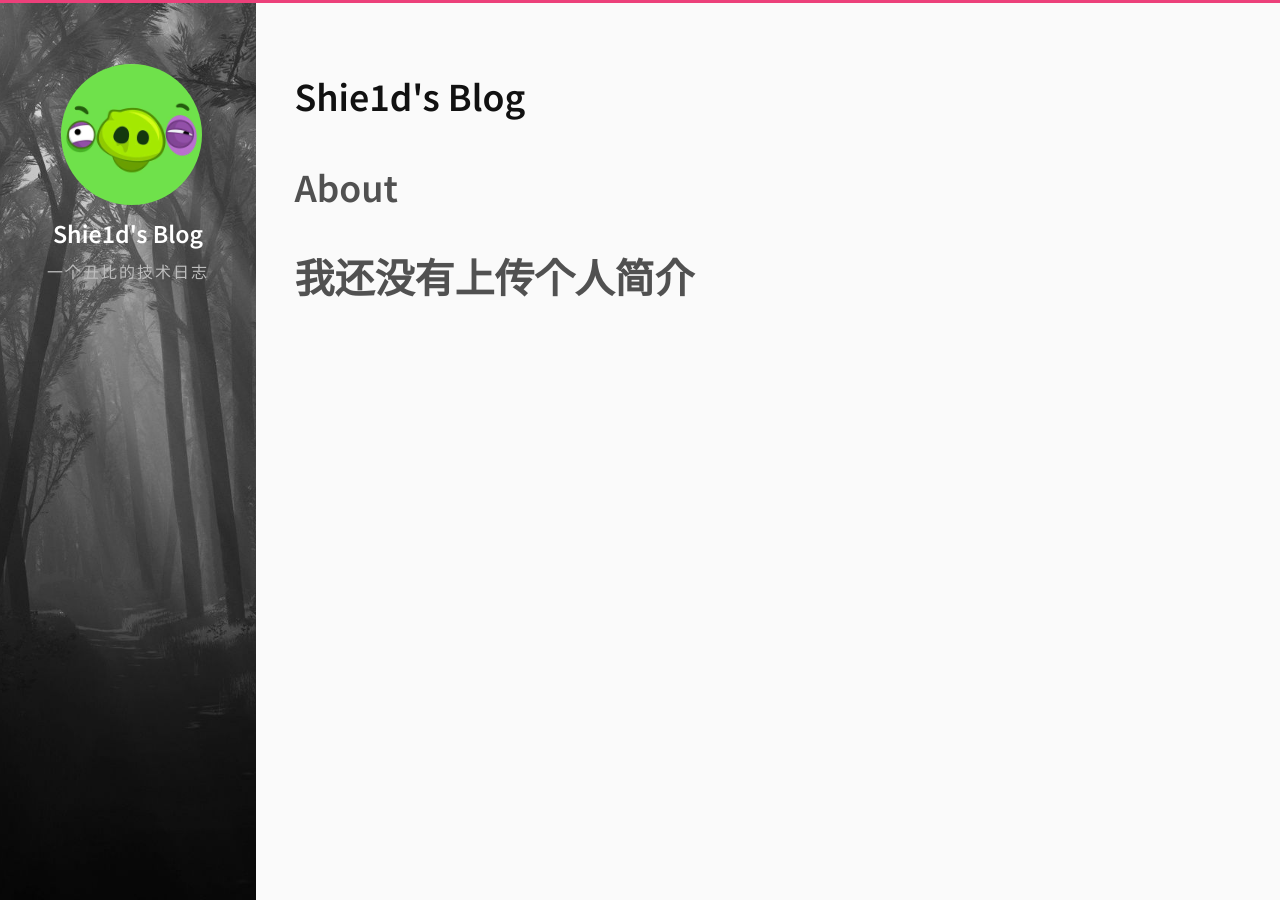
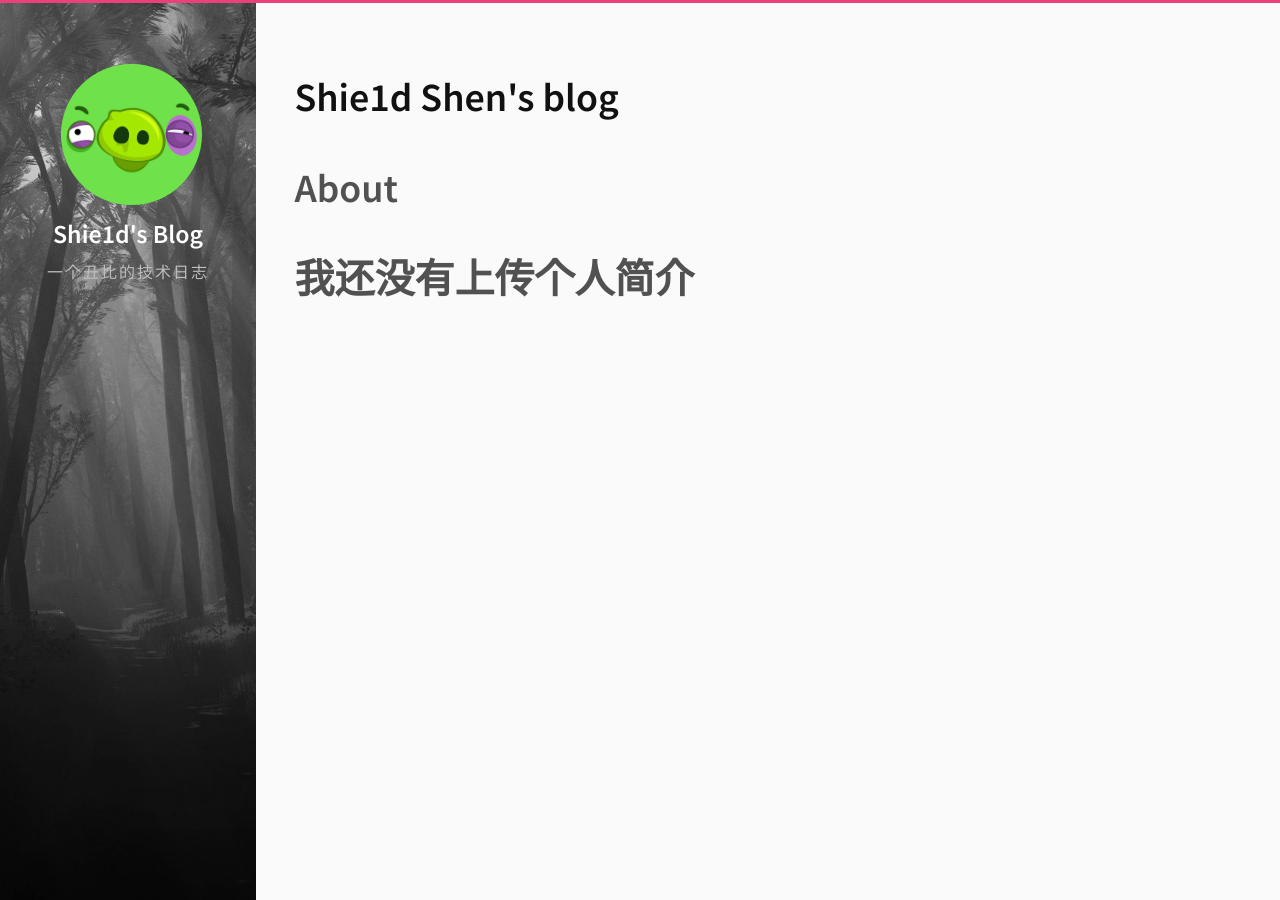
Before and after one commit to ShieldShen/Shie1dBlog, a Jekyll site: the page built from about.md, in a window 1280 px wide. Built offline with Jekyll 4.4.1, drawn with Linux system fonts in a browser that asks for light colours; some of the changed lines change nothing that is shown.

Commit message:
最后的小调整

```diff
--- a/_includes/header.html
+++ b/_includes/header.html
@@ -1,5 +1,5 @@
 <header class="head">
-  <h1 class="head-title">
-    <a href="{{ site.baseurl }}/">{{ site.name }}</a>
-  </h1>
+    <h1 class="head-title">
+        <a href="{{ site.url }}/">{{ site.author }}<span>&#39;s blog</span></a>
+    </h1>
 </header>
```
